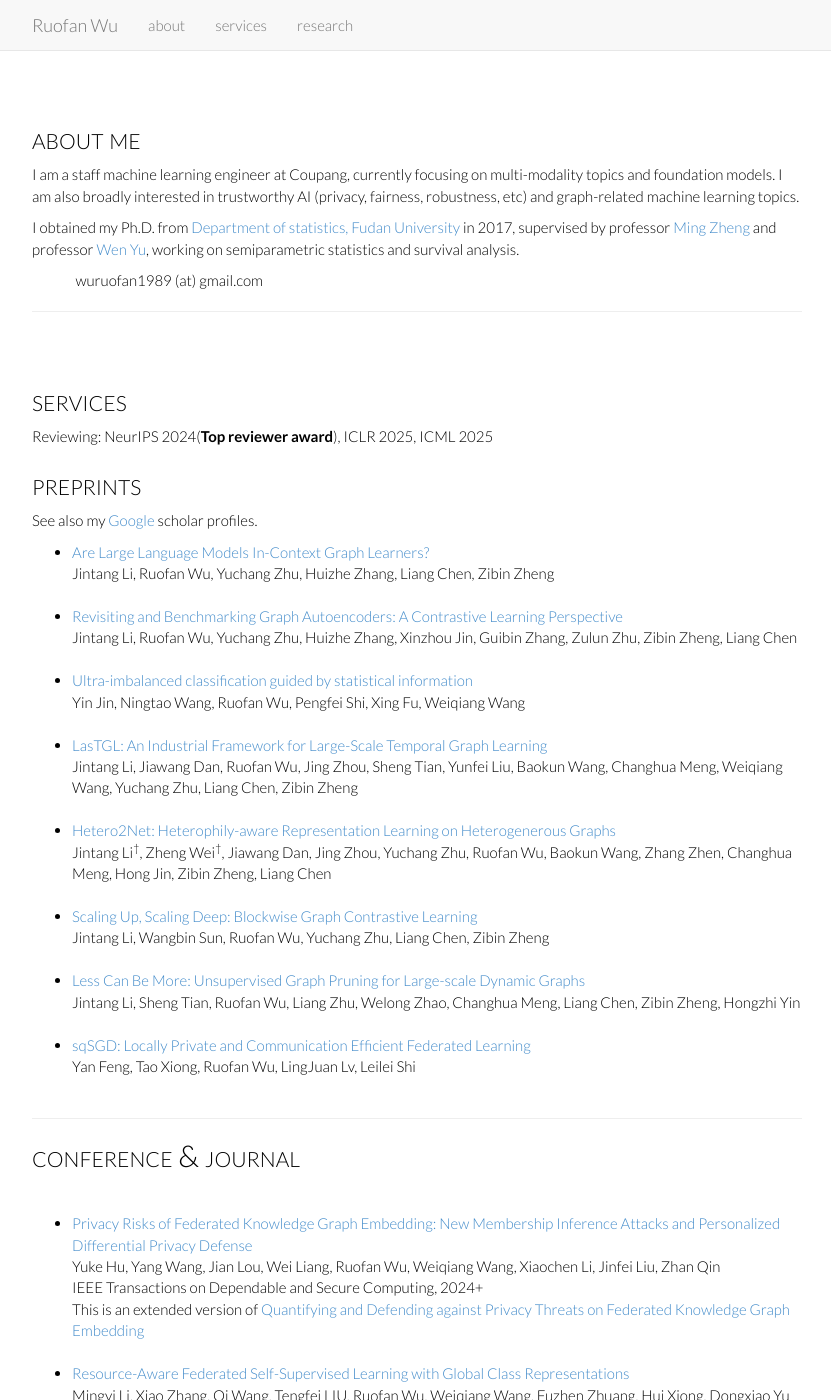
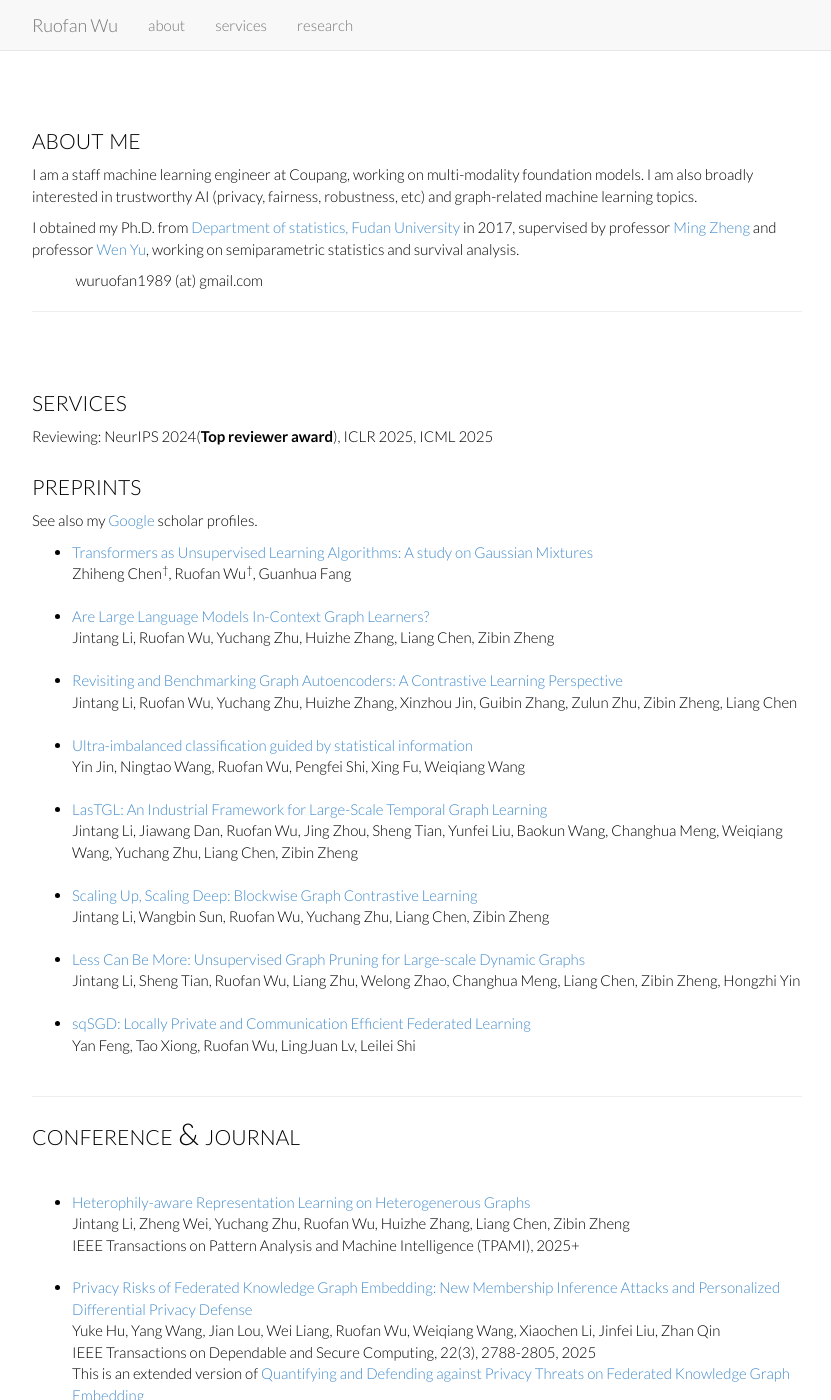
Before and after one commit to Rorschach1989/rorschach1989.github.io, a Jekyll site: the page index.html, which Jekyll copies as it is, in a window 1280 px wide and 1400 px high. Shown: the whole window, without its empty margins (223-1054 px from the left). Built offline with Jekyll 4.4.1, drawn with Linux system fonts in a browser that asks for light colours; nearby versions of some CDN libraries; library files that are not in the unit come from our copies.

Commit message:
update: Update TPAMI and new preprints

```diff
--- a/index.html
+++ b/index.html
@@ -61,7 +61,7 @@
 
 	<h2 id="about" style="padding-top: 60px; margin-top: -70px;">about me</h2>
 
-	<p> I am a staff machine learning engineer at Coupang, currently focusing on multi-modality topics and foundation models. I am also broadly interested in trustworthy AI (privacy, fairness, robustness, etc)
+	<p> I am a staff machine learning engineer at Coupang, working on multi-modality foundation models. I am also broadly interested in trustworthy AI (privacy, fairness, robustness, etc)
 		and graph-related machine learning topics.
 	</p>
 
@@ -96,6 +96,13 @@
 	  <br>
 	  <ul>
 
+		<li> <a href="https://arxiv.org/abs/2505.11918">
+			Transformers as Unsupervised Learning Algorithms: A study on Gaussian Mixtures </a><br>
+			Zhiheng Chen<sup><span>&#8224;</span></sup>, Ruofan Wu<sup><span>&#8224;</span></sup>, Guanhua Fang
+			<br>
+			<br>
+		</li>
+
 		<li> <a href="https://arxiv.org/abs/2502.13562">
 			Are Large Language Models In-Context Graph Learners? </a><br>
 			Jintang Li, Ruofan Wu, Yuchang Zhu, Huizhe Zhang, Liang Chen, Zibin Zheng
@@ -120,14 +127,6 @@
 		<li> <a href="https://arxiv.org/abs/2311.16605">
 			LasTGL: An Industrial Framework for Large-Scale Temporal Graph Learning </a><br>
 			Jintang Li, Jiawang Dan, Ruofan Wu, Jing Zhou, Sheng Tian, Yunfei Liu, Baokun Wang, Changhua Meng, Weiqiang Wang, Yuchang Zhu, Liang Chen, Zibin Zheng
-			<br>
-			<br>
-		</li>
-
-		<li> <a href="https://arxiv.org/abs/2310.11664">
-			Hetero2Net: Heterophily-aware Representation Learning on Heterogenerous Graphs </a><br>
-			Jintang Li<sup><span>&#8224;</span></sup>, Zheng Wei<sup><span>&#8224;</span></sup>,
-			Jiawang Dan, Jing Zhou, Yuchang Zhu, Ruofan Wu, Baokun Wang, Zhang Zhen, Changhua Meng, Hong Jin, Zibin Zheng, Liang Chen
 			<br>
 			<br>
 		</li>
@@ -168,11 +167,20 @@
 	  <br>
 	  <ul>
 
+		<li> <a href="https://arxiv.org/abs/2310.11664">
+			Heterophily-aware Representation Learning on Heterogenerous Graphs </a><br>
+			Jintang Li, Zheng Wei, Yuchang Zhu, Ruofan Wu, Huizhe Zhang, Liang Chen, Zibin Zheng
+			<br>
+			IEEE Transactions on Pattern Analysis and Machine Intelligence (TPAMI), 2025+
+			<br>
+			<br>
+		</li>
+
 		<li> <a href="https://ieeexplore.ieee.org/abstract/document/10815075/">
 			Privacy Risks of Federated Knowledge Graph Embedding: New Membership Inference Attacks and Personalized Differential Privacy Defense </a><br>
 			Yuke Hu, Yang Wang, Jian Lou, Wei Liang, Ruofan Wu, Weiqiang Wang, Xiaochen Li, Jinfei Liu, Zhan Qin
 			<br>
-			IEEE Transactions on Dependable and Secure Computing, 2024+
+			IEEE Transactions on Dependable and Secure Computing, 22(3), 2788-2805, 2025
 			<br>
 			This is an extended version of <a href="https://arxiv.org/abs/2304.02932">
 				Quantifying and Defending against Privacy Threats on Federated Knowledge Graph Embedding </a>
```
